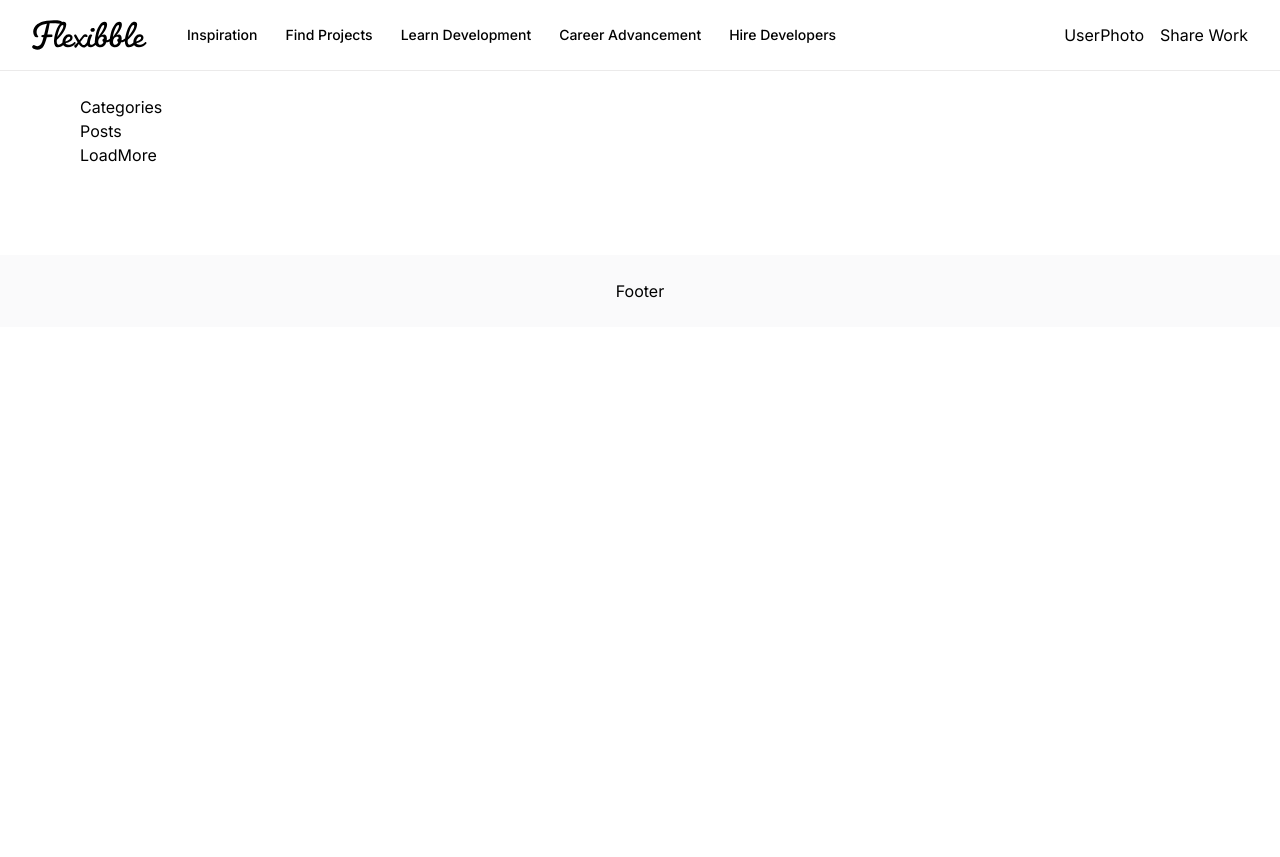
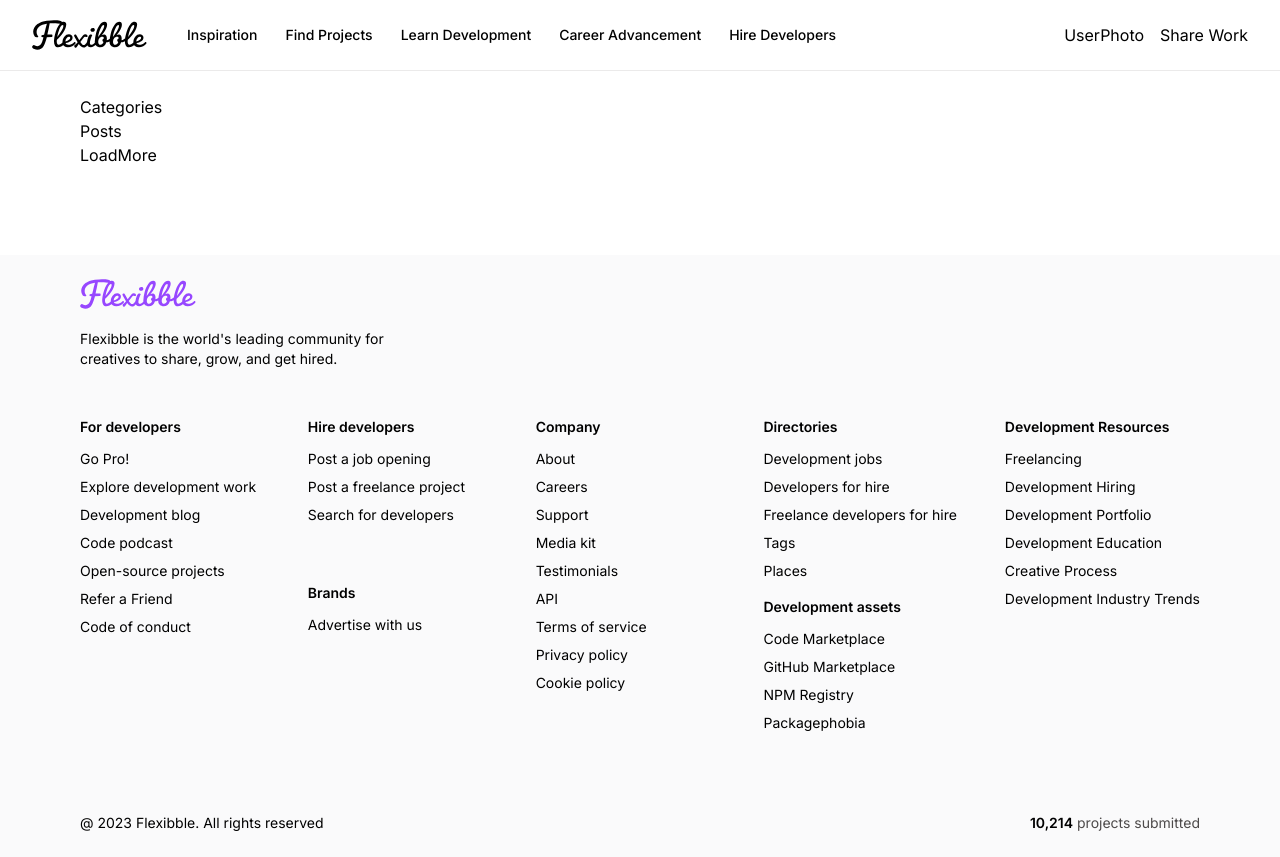
Before and after one commit to costacalvin0/flex, a Next.js app: page / in a window 1280 px wide. Before the commit the page ends 800 px from the top, so only its background shows below. Built offline with nearby package versions, Linux system fonts and the light colour scheme.

Commit message:
adding footer

```diff
--- a/components/Footer.tsx
+++ b/components/Footer.tsx
@@ -1,7 +1,84 @@
-import React from "react";
+import { footerLinks } from "@/constants";
+import Image from "next/image";
+import Link from "next/link";
 
-const Footer = () => {
-  return <footer className="flexStart footer">Footer</footer>;
+type ColumnProps = {
+  title: string;
+  links: Array<string>;
 };
 
+const FooterColumn = ({ title, links }: ColumnProps) => (
+  <div className="footer_column">
+    <h4 className="font-semibold">{title}</h4>
+    <ul className="flex flex-col gap-2 font-normal">
+      {links.map((link) => (
+        <Link href="/" key={link}>
+          {link}
+        </Link>
+      ))}
+    </ul>
+  </div>
+);
+
+const Footer = () => (
+  <section className="flexStart footer">
+    <div className="flex flex-col gap-12 w-full">
+      <div className="flex items-start flex-col">
+        <Image src="/logo-purple.svg" width={116} height={38} alt="logo" />
+
+        <p className="text-start text-sm font-normal mt-5 max-w-xs">
+          Flexibble is the world&apos;s leading community for creatives to
+          share, grow, and get hired.
+        </p>
+      </div>
+      <div className="flex flex-wrap gap-12">
+        <FooterColumn
+          title={footerLinks[0].title}
+          links={footerLinks[0].links}
+        />
+
+        <div className="flex-1 flex flex-col gap-4">
+          <FooterColumn
+            title={footerLinks[1].title}
+            links={footerLinks[1].links}
+          />
+          <FooterColumn
+            title={footerLinks[2].title}
+            links={footerLinks[2].links}
+          />
+        </div>
+
+        <FooterColumn
+          title={footerLinks[3].title}
+          links={footerLinks[3].links}
+        />
+
+        <div className="flex-1 flex flex-col gap-4">
+          <FooterColumn
+            title={footerLinks[4].title}
+            links={footerLinks[4].links}
+          />
+          <FooterColumn
+            title={footerLinks[5].title}
+            links={footerLinks[5].links}
+          />
+        </div>
+
+        <FooterColumn
+          title={footerLinks[6].title}
+          links={footerLinks[6].links}
+        />
+      </div>
+    </div>
+
+    <div className="flexBetween footer_copyright">
+      <p>@ 2023 Flexibble. All rights reserved</p>
+      <p className="text-gray">
+        <span className="text-black font-semibold">10,214</span> projects
+        submitted
+      </p>
+    </div>
+  </section>
+);
+
 export default Footer;
```
